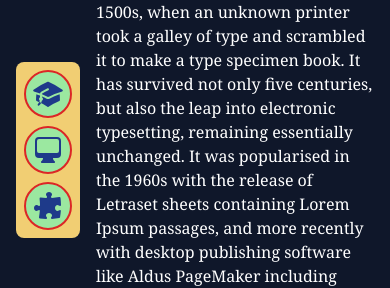
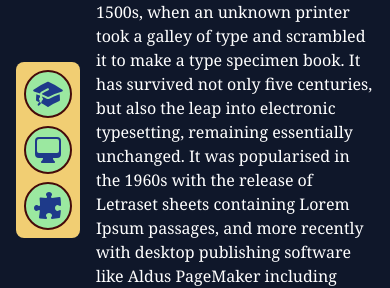
Before and after one commit to Stephane-Pires/caravel, a Next.js app: page /about-me in a window 390 px wide. Shown: the part 276-564 px from the top of the page. Built offline with nearby package versions, Linux system fonts and the light colour scheme.

Commit message:
fix : change border color button navigation mobile

```diff
--- a/components/clients/curriculum-vitae/navigation/NavigationButton.tsx
+++ b/components/clients/curriculum-vitae/navigation/NavigationButton.tsx
@@ -50,7 +50,7 @@ export function NavigationButtonMobile({
         isVisible ? "bg-accent-500/80 text-blue-900" : "bg-blue-950"
       }
 
- m-1 flex h-12 w-12 items-center justify-center rounded-full border-2 border-red-600 p-1 font-sans font-bold hover:bg-blue-900 hover:text-white sm:visible sm:hidden`}
+ m-1 flex h-12 w-12 items-center justify-center rounded-full border-2 border-red-950 p-1 font-sans font-bold hover:bg-blue-900 hover:text-white sm:visible sm:hidden`}
     >
       {icon}
     </button>
```
